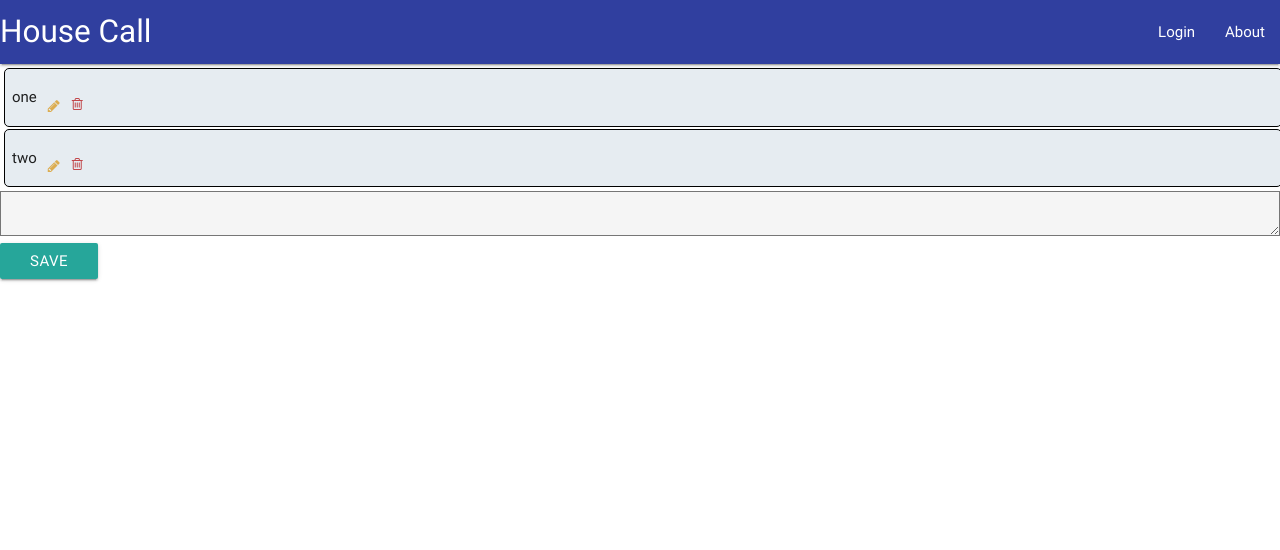
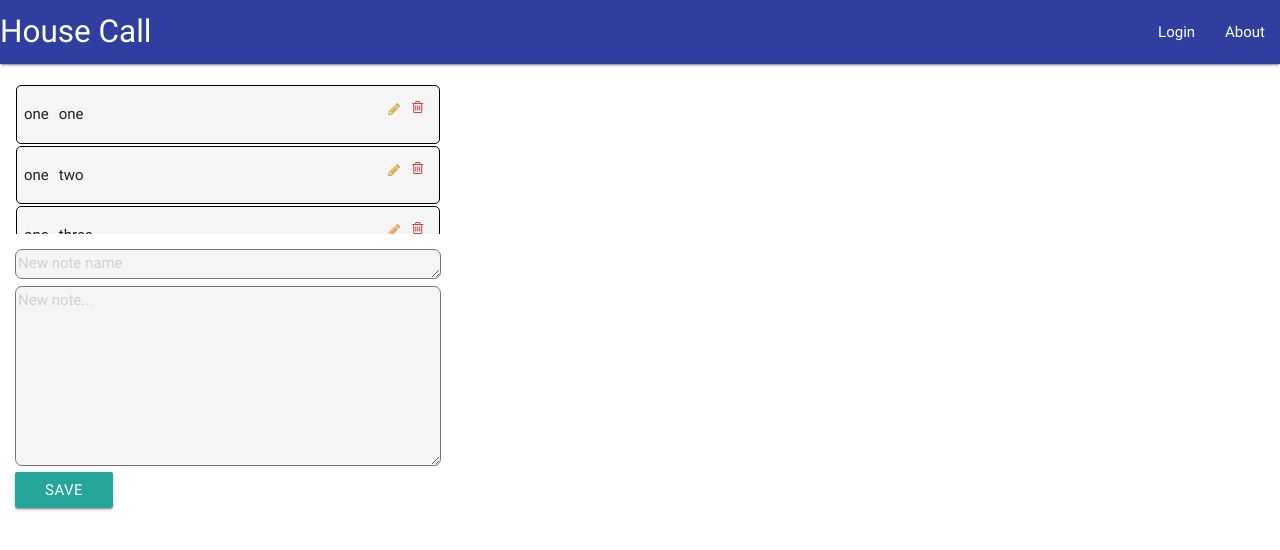
Before and after one commit to lohoi/housecall, an Angular app in the folder web-app/: page /notes in a window 1280 px wide. Shown: the top 550 px of the page. Built offline with nearby package versions, Linux system fonts and the light colour scheme.

Commit message:
Notes styling, add new note with name

```diff
--- a/web-app/src/app/notes/notes.component.html
+++ b/web-app/src/app/notes/notes.component.html
@@ -1,17 +1,24 @@
-
+<div class="notes">
+  <div class="table-scroll">
     <table class="table">
       <tr *ngFor="let note of notes">
         <div class="tableElement">
           <span>
+            <td>{{note.name}}</td>
             <td>{{note.text}}</td>
+            <div class="icon">
               <button class="fa fa-pencil fa-lg"></button>
               <button class="fa fa-trash-o" (click)='deleteNote()'></button>
+            </div>
           </span>
         </div>
       </tr>
     </table>
+  </div>
 
   <form class="addNote" (ngSubmit)='saveNote()'>
-  <textarea style="background-color:whitesmoke;color:darkslategray" name="noteText" [(ngModel)]="noteText" cols="80" rows="20"></textarea>
+    <textarea class="noteName" name="noteName" placeholder="New note name"></textarea>
+    <textarea class="noteText" name="noteText" [(ngModel)]="noteText" placeholder="New note..."></textarea>
     <button type="submit" class="btn btn-success">Save</button>
   </form>
+</div>
--- a/web-app/src/app/notes/notes.component.scss
+++ b/web-app/src/app/notes/notes.component.scss
@@ -1,7 +1,8 @@
-button.fa.fa-trash-o {
-    border:none;
-    background:none;
-    color: #C2474B;
+
+
+button.fa {
+    display: inline-block;
+    font: normal normal normal 14px/1 FontAwesome;
 }
 
 button.fa.fa-pencil.fa-lg {
@@ -10,20 +11,57 @@ button.fa.fa-pencil.fa-lg {
     color: #dcad51;
 }
 
-button.fa {
-    display: inline-block;
-    font: normal normal normal 14px/1 FontAwesome;
+button.fa.fa-trash-o {
+    border:none;
+    background:none;
+    color: #C2474B;
 }
 
-table {
-    padding:20px;
-    margin: 3px;
+.icon {
+    position: absolute;
+    top: 0px;
+    right: 0px;
+    padding: 10px;
+}
+
+.notes {
+    position: absolute;
+    width: 33.3%;
+    display: flex;
+    flex-direction: column;
+    height: 500px;
+    flex: 1 100%;
+    margin: 15px;
 }
 
 .tableElement {
-    background:#e6ecf1;
+    background: whitesmoke;
     border:.6px solid #000;
     padding: 2px;
     margin: 1px;
     border-radius: 5px;
+    position: relative;
 }
+
+.table-scroll {
+    height:150px;
+    width: 100%;
+    overflow: auto;
+    margin-bottom: 5px;
+    margin-top: 5px;
+}
+
+textarea {
+    background-color:whitesmoke;
+    color:darkslategray;
+    border-radius: 7px;
+}
+
+textarea.noteName {
+    height: 2rem;
+    margin-top: 10px;
+}
+
+textarea.noteText {
+    height: 12rem;
+}
--- a/web-app/src/app/notes/notes.component.ts
+++ b/web-app/src/app/notes/notes.component.ts
@@ -10,13 +10,18 @@ export class NotesComponent implements OnInit {
   noteText: string = "";
   notes: [{
     text: string,
+    name: string
   }];
 
   constructor(private http: Http) {
     this.http = http;
     this.notes = [
-      {text: "one"},
-      {text: "two"}
+      {text: "one", name:"one"},
+      {text: "two", name:"one"},
+      {text: "three", name:"one"},
+      {text: "four", name:"one"},
+      {text: "five", name:"one"},
+      {text: "six", name:"one"},
     ];
     //http.get('http://localhost:3000/about.json').subscribe(res => this.text = res.json().message);
   }
@@ -31,6 +36,7 @@ export class NotesComponent implements OnInit {
 
   deleteNote = function(){
     console.log("delete");
+    //this.http.post('http://localhost:3000/deleteNote', this.noteText).subscribe();
   }
 
 }
```
Lines whose indentation alone changed are shown as unchanged.
